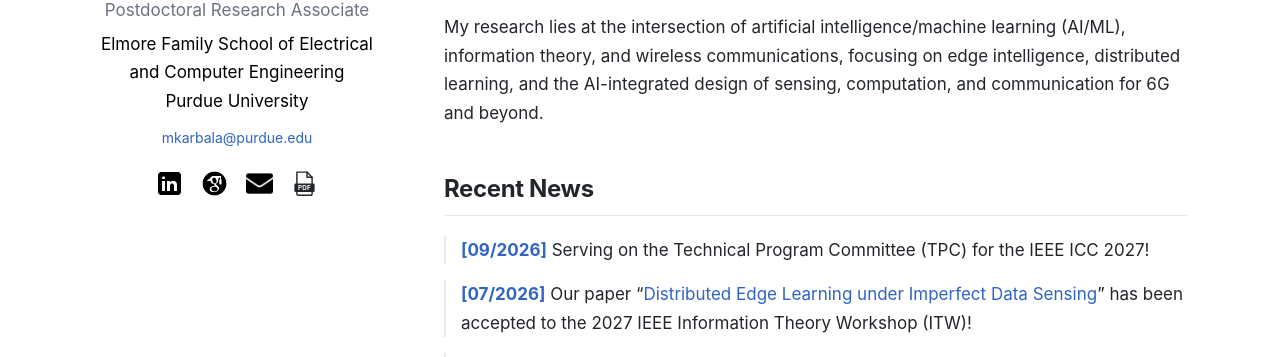
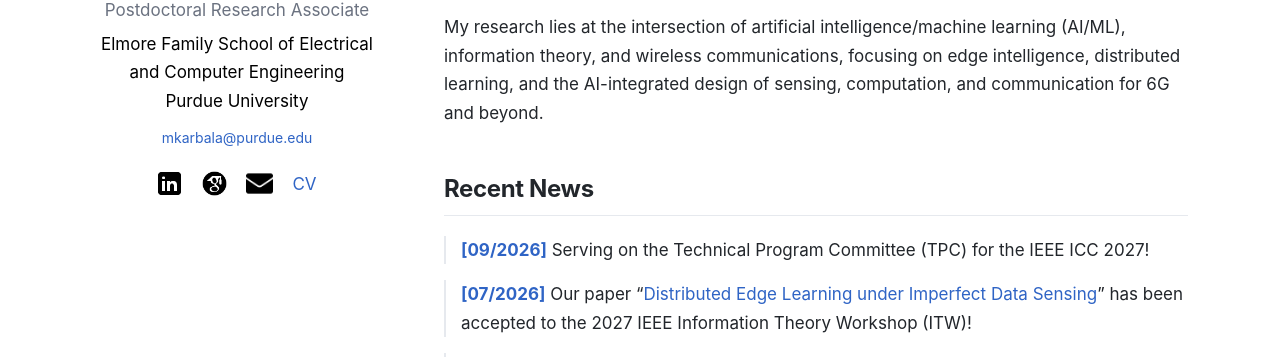
Before and after one commit to mkarbalaygh/mkarbalaygh.github.io, a Jekyll site: the page built from index.md, in a window 1280 px wide. Shown: the part 466-823 px from the top of the page. Built offline with Jekyll 4.4.1, drawn with Linux system fonts in a browser that asks for light colours; comment, search, counter and statistics services are not loaded.

Commit message:
Use simple bold CV text icon in homepage profile

```diff
--- a/index.md
+++ b/index.md
@@ -25,12 +25,7 @@ title: "Home"
         <img src="/assets/images/email.png" alt="Email">
       </a>
       <a href="/files/mehdi-cv.pdf" target="_blank" rel="noopener noreferrer" title="Curriculum Vitae" aria-label="Curriculum Vitae">
-        <svg class="profile-cv-icon" viewBox="0 0 32 32" role="img" aria-hidden="true">
-          <path d="M7 2.5h12l6 6v20a1.5 1.5 0 0 1-1.5 1.5h-15A1.5 1.5 0 0 1 7 28.5z"></path>
-          <path d="M19 2.5v6h6"></path>
-          <rect class="profile-cv-icon-label-bg" x="4" y="16" width="24" height="10" rx="1.5"></rect>
-          <text x="16" y="23.2" text-anchor="middle">PDF</text>
-        </svg>
+        <span class="profile-cv-icon" aria-hidden="true">CV</span>
       </a>
     </div>
   </aside>
```
